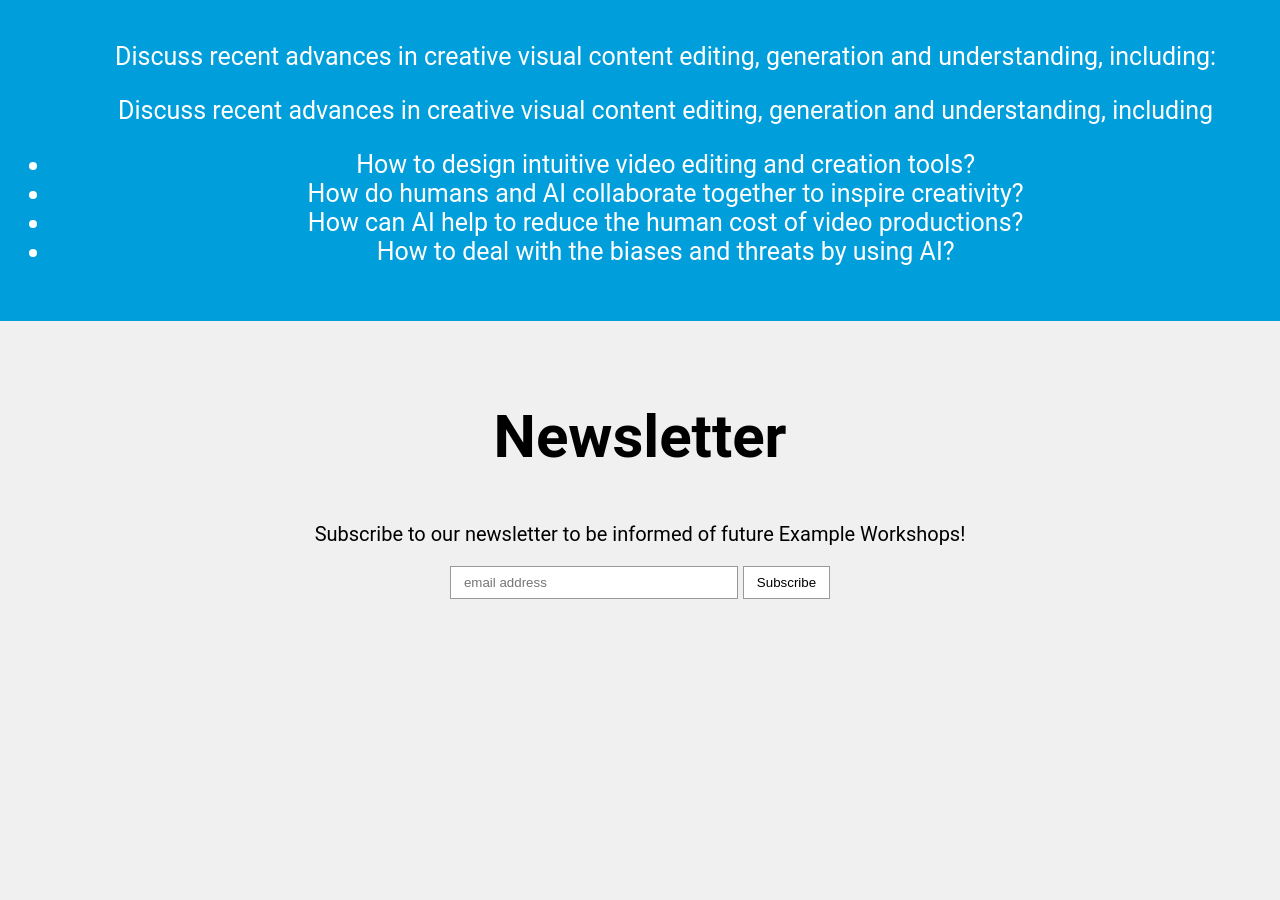
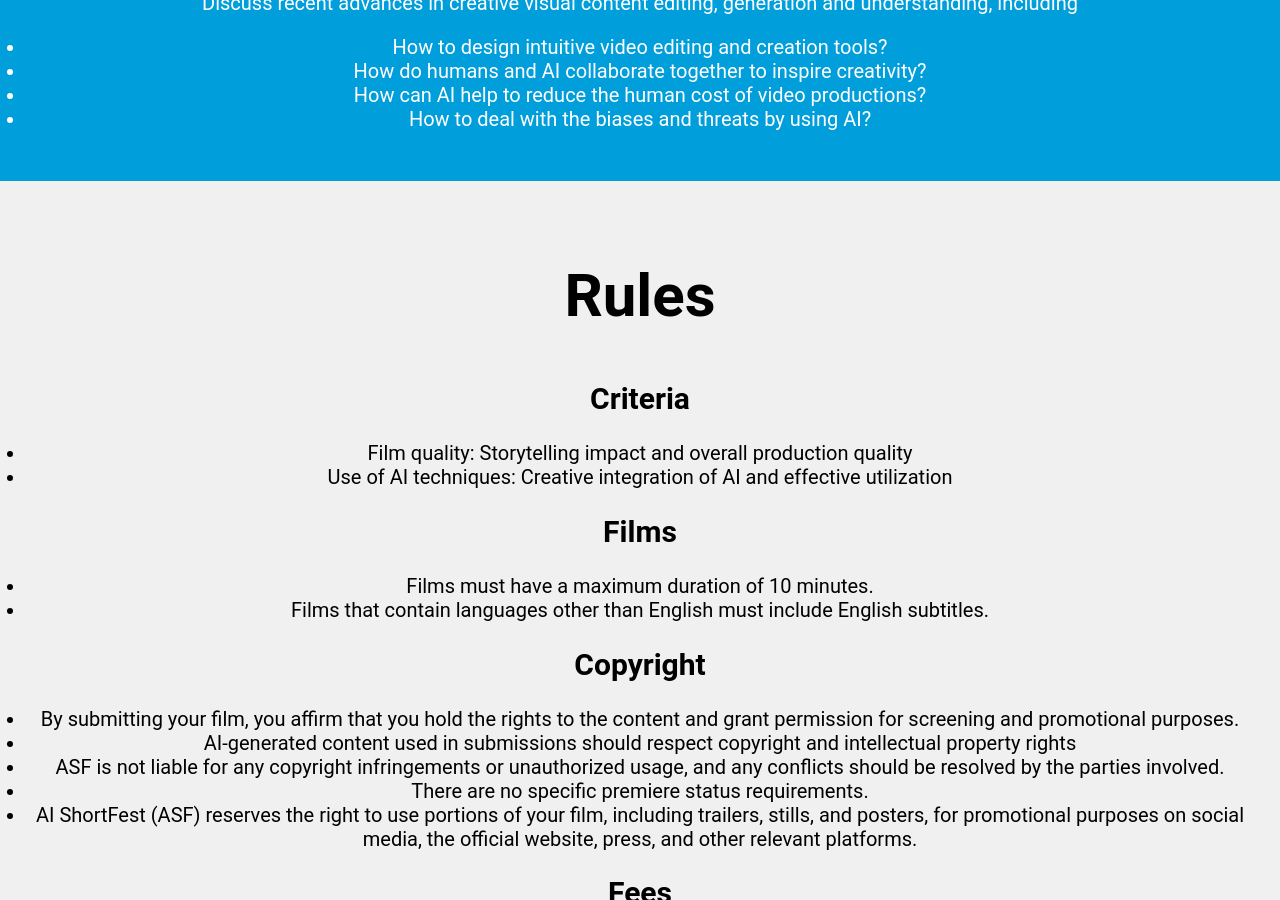
Before and after one commit to aishortfest/aishortfest.github.io, a Jekyll site: the page built from index.html, in a window 1280 px wide and 900 px high, scrolled down 5647 px. Built offline with Jekyll 4.4.1, drawn with Linux system fonts in a browser that asks for light colours; before the commit the page ends 6276 px from its top, so only the background shows below that; some of the changed text lies outside the part shown.

Commit message:
added info

```diff
--- a/index.html
+++ b/index.html
@@ -36,12 +36,6 @@ layout: default
   <div>
     {{ site.data.info.description_long | markdownify }}
 
-    {% if site.data.workshops %}
-      <p>
-        We also organize <a href="/workshops">{{ site.data.workshops.name }}</a>.
-      </p>
-    {% endif %}
-
     {% if site.data.info.past_editions %}
       <p>
         Check out the past editions:
@@ -51,9 +45,6 @@ layout: default
       </p>
     {% endif %}
 
-    <p>
-      Please keep in mind our <a href="/pdf/rules.pdf">rules</a>.
-    </p>
   </div>
 </section>
 {% if site.data.schedule %}
@@ -181,6 +172,7 @@ layout: default
       {% endif %}
     </p>
   {% endif %}
+</section>
 <section class="tone-dark">
   <h1>Program</h1>
   Discuss recent advances in creative visual content editing, generation and understanding, including:
@@ -194,6 +186,38 @@ layout: default
   </ul>
 
 </section>
+<section>
+  <h1>Rules</h1>
+    <h2>Criteria</h2>
+      <ul>
+        <li>Film quality: Storytelling impact and overall production quality</li>
+        <li>Use of AI techniques: Creative integration of AI and effective utilization</li>
+      </ul>
+    <h2>Films</h2>
+      <ul>
+        <li>Films must have a maximum duration of 10 minutes.</li>
+        <li>Films that contain languages other than English must include English subtitles.</li>
+      </ul>
+    <h2>Copyright</h2>
+      <ul>
+        <li>By submitting your film, you affirm that you hold the rights to the content and grant permission for screening and promotional purposes.</li>
+        <li>AI-generated content used in submissions should respect copyright and intellectual property rights</li>
+        <li>ASF is not liable for any copyright infringements or unauthorized usage, and any conflicts should be resolved by the parties involved.</li>
+        <li>There are no specific premiere status requirements.</li>
+        <li>AI ShortFest (ASF) reserves the right to use portions of your film, including trailers, stills, and posters, for promotional purposes on social media, the official website, press, and other relevant platforms.        </li>
+      </ul>
+    <h2>Fees</h2>
+      <ul>
+        <li>All fees are non-transferable and non-refundable.</li>
+        <li>We do not offer fee waivers.</li>
+      </ul>
+    <h2>Judgement</h2>
+      <ul>
+        <li>ASF reserves the right to disqualify any film that is deemed inappropriate by the festival. If you have any questions or concerns regarding this decision, please feel free to contact us.</li>
+        <li>Not all submissions will be selected for the official competition. The judges have the autonomy to make their own choices, and no feedback or explanations will be provided for films that are not selected.</li>
+      </ul>
+
+
 </section>
 <section>
   <h1>Newsletter</h1>
```
Lines whose indentation alone changed are shown as unchanged.
